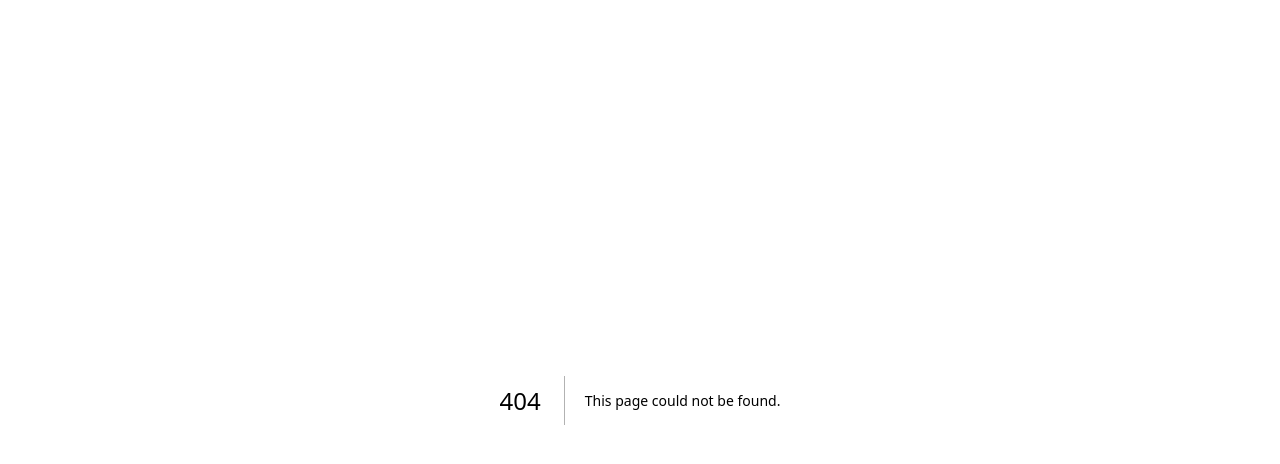
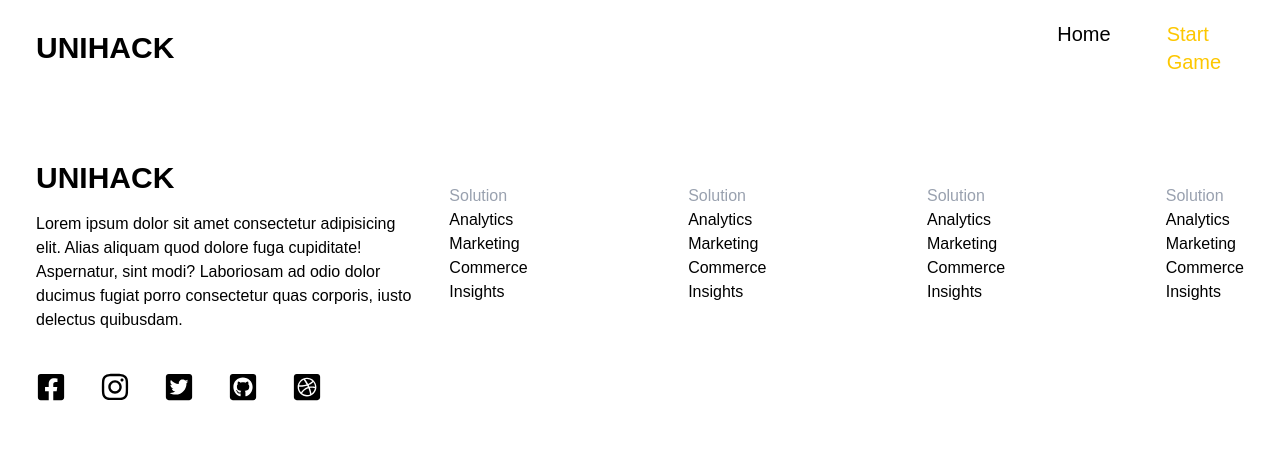
Before and after one commit to Team-Honest/UNIHACK, a Next.js app in the folder frontend/: page /StartGame in a window 1280 px wide. Before the commit this address had no page. Shown: the top 464 px of the page. Built offline with nearby package versions, Linux system fonts and the light colour scheme.

Commit message:
start working on the startgame page

```diff
--- /dev/null
+++ b/frontend/components/StartPage.jsx
@@ -0,0 +1,14 @@
+
+import React from 'react'
+import Hero from './Hero'
+
+
+const StartPage = () => {
+  return (
+    <div>
+
+    </div>
+  )
+}
+
+export default StartPage
--- a/frontend/package.json
+++ b/frontend/package.json
@@ -14,6 +14,7 @@
     "react": "^19.0.0",
     "react-dom": "^19.0.0",
     "react-icons": "^5.5.0",
+    "react-typed": "^2.0.12",
     "socket.io-client": "^4.8.1"
   },
   "devDependencies": {
--- /dev/null
+++ b/frontend/pages/StartGame.jsx
@@ -0,0 +1,16 @@
+import Navbar from "../components/Navbar";
+import Footer from "../components/Footer";
+import StartPage from "../components/StartPage";
+
+
+export default function StartGame(){
+
+
+    return (
+        <div>
+            <Navbar></Navbar>
+            <StartPage></StartPage>
+            <Footer></Footer>
+        </div>
+    )
+}
--- a/frontend/src/app/globals.css
+++ b/frontend/src/app/globals.css
@@ -23,7 +23,7 @@
 }
 
 body {
-  background: var(--background);
+  background: white;
   color: var(--foreground);
   font-family: Arial, Helvetica, sans-serif;
 }
```
Also changed, not shown: 1 other file (tests, documents, lock files or other folders).
